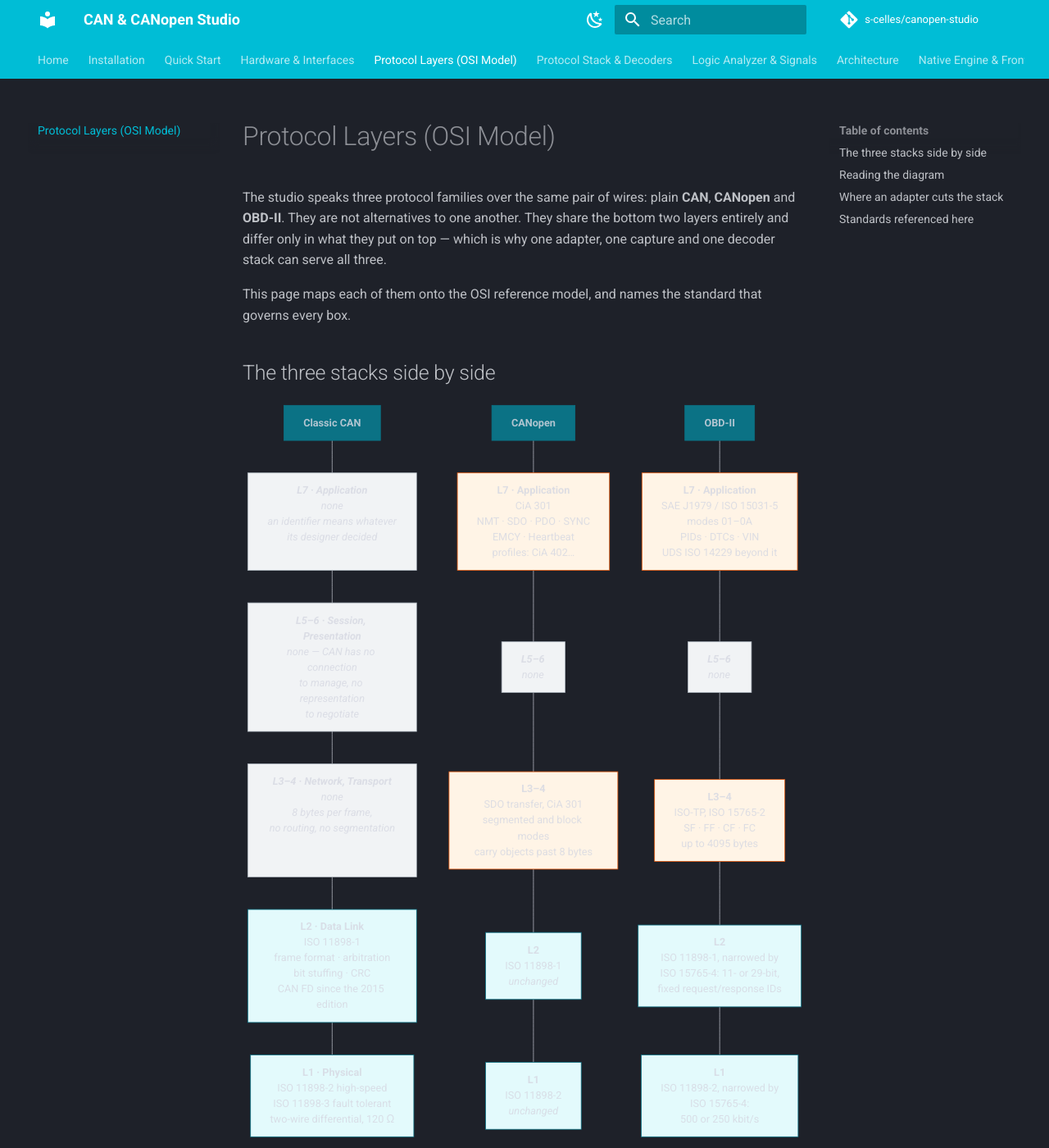
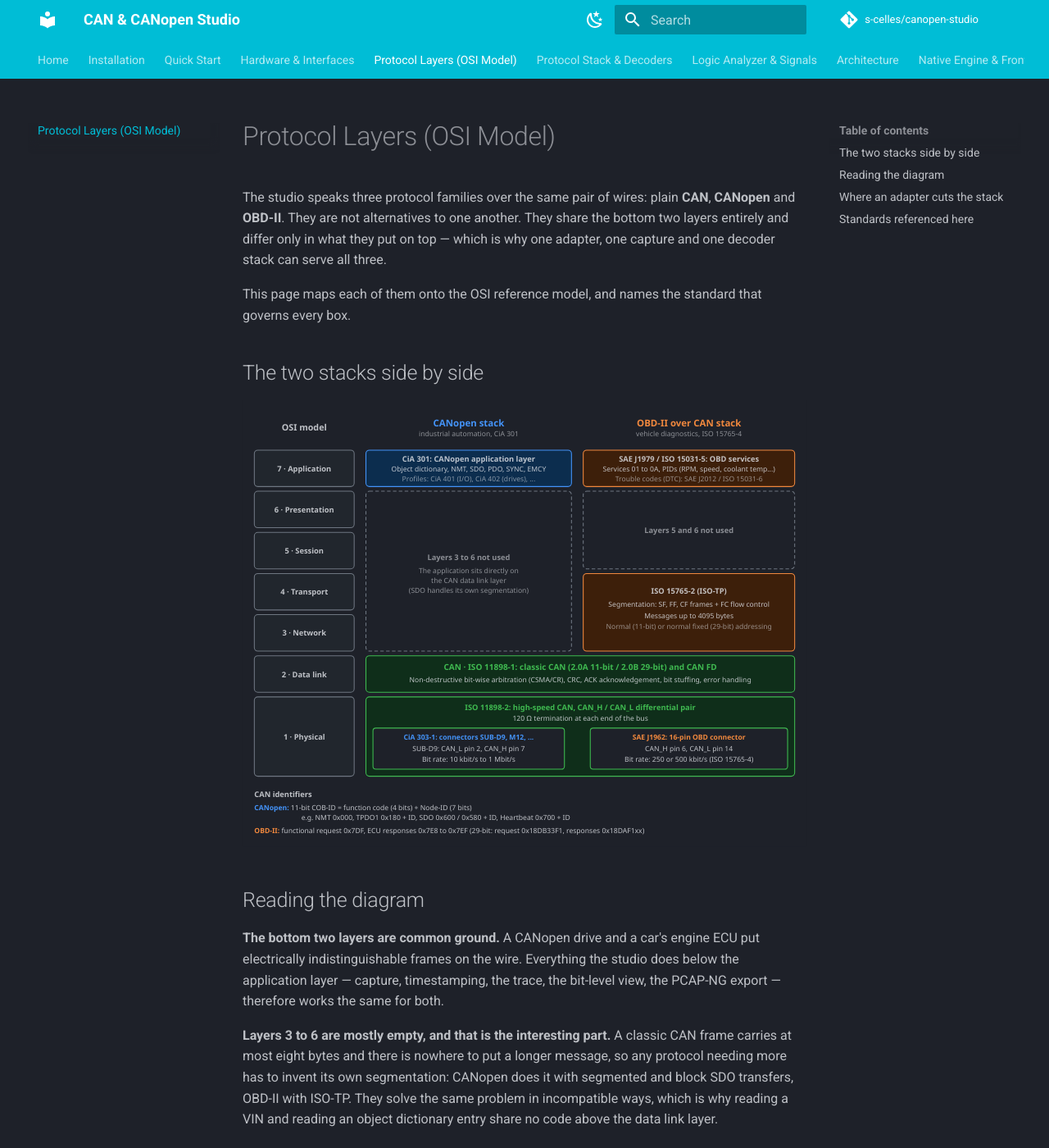
Before and after one commit to s-celles/canopen-studio, an MkDocs documentation site: the page built from docs/osi_model.md, in a window 1280 px wide and 1400 px high. Shown: the whole window at 82% size. Built offline with MkDocs 1.6.1 and Material for MkDocs 9.7.7, drawn with Linux system fonts in a browser that asks for light colours; comment, search, counter and statistics services are not loaded; some of the changed text lies outside the part shown.

Commit message:
docs: draw the OSI layer map as an SVG instead of Mermaid
The Mermaid version could not express the shape the diagram needs. Links
between subgraphs override their inner direction, so the three stacks wrapped
into a grid, and there is no way to draw a cell spanning two columns — which
is exactly what CAN layers 1 and 2 are, the ground both stacks stand on.

Replace it with an inline SVG: an OSI rail on the left, CANopen and OBD-II
side by side, dashed boxes over the layers each one leaves empty, the shared
CAN layers spanning both columns with their connector standards nested inside,
and a footer listing the identifier conventions.

The drawing is inlined rather than referenced as an image so it can follow
Material's palette toggle rather than the OS setting; its palette therefore
lives in docs/stylesheets/extra.css, because a <style> element inside the
<svg> ends Markdown's raw HTML block and the <p> that follows truncates the
drawing.

Assisted-by: AI

````diff
--- a/docs/osi_model.md
+++ b/docs/osi_model.md
@@ -9,55 +9,78 @@ three.
 This page maps each of them onto the OSI reference model, and names the
 standard that governs every box.
 
-## The three stacks side by side
+## The two stacks side by side
 
-```mermaid
-flowchart TB
-    H1["<b>Classic CAN</b>"]
-    H2["<b>CANopen</b>"]
-    H3["<b>OBD-II</b>"]
-
-    C7["<b>L7 · Application</b><br/>none<br/>an identifier means whatever<br/>its designer decided"]
-    O7["<b>L7 · Application</b><br/>CiA 301<br/>NMT · SDO · PDO · SYNC<br/>EMCY · Heartbeat<br/>profiles: CiA 402…"]
-    D7["<b>L7 · Application</b><br/>SAE J1979 / ISO 15031-5<br/>modes 01–0A<br/>PIDs · DTCs · VIN<br/>UDS ISO 14229 beyond it"]
-
-    C56["<b>L5–6 · Session, Presentation</b><br/>none — CAN has no connection<br/>to manage, no representation<br/>to negotiate"]
-    O56["<b>L5–6</b><br/>none"]
-    D56["<b>L5–6</b><br/>none"]
-
-    C34["<b>L3–4 · Network, Transport</b><br/>none<br/>8 bytes per frame,<br/>no routing, no segmentation"]
-    O34["<b>L3–4</b><br/>SDO transfer, CiA 301<br/>segmented and block modes<br/>carry objects past 8 bytes"]
-    D34["<b>L3–4</b><br/>ISO-TP, ISO 15765-2<br/>SF · FF · CF · FC<br/>up to 4095 bytes"]
-
-    C2["<b>L2 · Data Link</b><br/>ISO 11898-1<br/>frame format · arbitration<br/>bit stuffing · CRC<br/>CAN FD since the 2015 edition"]
-    O2["<b>L2</b><br/>ISO 11898-1<br/><i>unchanged</i>"]
-    D2["<b>L2</b><br/>ISO 11898-1, narrowed by<br/>ISO 15765-4: 11- or 29-bit,<br/>fixed request/response IDs"]
-
-    C1["<b>L1 · Physical</b><br/>ISO 11898-2 high-speed<br/>ISO 11898-3 fault tolerant<br/>two-wire differential, 120 Ω"]
-    O1["<b>L1</b><br/>ISO 11898-2<br/><i>unchanged</i>"]
-    D1["<b>L1</b><br/>ISO 11898-2, narrowed by<br/>ISO 15765-4:<br/>500 or 250 kbit/s"]
-
-    H1 --- C7 --- C56 --- C34 --- C2 --- C1
-    H2 --- O7 --- O56 --- O34 --- O2 --- O1
-    H3 --- D7 --- D56 --- D34 --- D2 --- D1
-
-    classDef head fill:#0b7285,stroke:#0b7285,color:#fff
-    classDef empty fill:#f1f3f5,stroke:#adb5bd,color:#495057,font-style:italic
-    classDef shared fill:#e3fafc,stroke:#0b7285
-    classDef own fill:#fff4e6,stroke:#e8590c
-
-    class H1,H2,H3 head
-    class C7,C56,C34,O56,D56 empty
-    class C2,C1,O2,O1,D2,D1 shared
-    class O7,O34,D7,D34 own
-```
+<svg class="osi-diagram" xmlns="http://www.w3.org/2000/svg" viewBox="0 0 960 760" font-family="Segoe UI, Helvetica, Arial, sans-serif" role="img" aria-label="CAN, CANopen and OBD-II mapped onto the seven layers of the OSI model">
+  <title>CAN, CANopen and OBD-II in the OSI model</title>
+  <rect class="bg" x="0" y="0" width="960" height="760"/>
+  <text class="txt" x="105" y="52" font-size="15" font-weight="700" text-anchor="middle">OSI model</text>
+  <text class="h-co" x="385" y="44" font-size="16" font-weight="700" text-anchor="middle">CANopen stack</text>
+  <text class="muted" x="385" y="62" font-size="12" text-anchor="middle">industrial automation, CiA 301</text>
+  <text class="h-obd" x="760" y="44" font-size="16" font-weight="700" text-anchor="middle">OBD-II over CAN stack</text>
+  <text class="muted" x="760" y="62" font-size="12" text-anchor="middle">vehicle diagnostics, ISO 15765-4</text>
+  <g font-size="13" font-weight="600">
+    <rect class="osi" x="20" y="85" width="170" height="62" rx="6"/>
+    <text class="txt" x="105" y="121" text-anchor="middle">7 &#183; Application</text>
+    <rect class="osi" x="20" y="155" width="170" height="62" rx="6"/>
+    <text class="txt" x="105" y="191" text-anchor="middle">6 &#183; Presentation</text>
+    <rect class="osi" x="20" y="225" width="170" height="62" rx="6"/>
+    <text class="txt" x="105" y="261" text-anchor="middle">5 &#183; Session</text>
+    <rect class="osi" x="20" y="295" width="170" height="62" rx="6"/>
+    <text class="txt" x="105" y="331" text-anchor="middle">4 &#183; Transport</text>
+    <rect class="osi" x="20" y="365" width="170" height="62" rx="6"/>
+    <text class="txt" x="105" y="401" text-anchor="middle">3 &#183; Network</text>
+    <rect class="osi" x="20" y="435" width="170" height="62" rx="6"/>
+    <text class="txt" x="105" y="471" text-anchor="middle">2 &#183; Data link</text>
+    <rect class="osi" x="20" y="505" width="170" height="135" rx="6"/>
+    <text class="txt" x="105" y="577" text-anchor="middle">1 &#183; Physical</text>
+  </g>
+  <rect class="co" x="210" y="85" width="350" height="62" rx="6"/>
+  <text class="txt" x="385" y="104" font-size="13" font-weight="700" text-anchor="middle">CiA 301: CANopen application layer</text>
+  <text class="txt" x="385" y="121" font-size="12" text-anchor="middle">Object dictionary, NMT, SDO, PDO, SYNC, EMCY</text>
+  <text class="muted" x="385" y="138" font-size="12" text-anchor="middle">Profiles: CiA 401 (I/O), CiA 402 (drives), ...</text>
+  <rect class="empty" x="210" y="155" width="350" height="272" rx="6"/>
+  <text class="muted" x="385" y="272" font-size="13" font-weight="600" text-anchor="middle">Layers 3 to 6 not used</text>
+  <text class="muted" x="385" y="294" font-size="12" text-anchor="middle">The application sits directly on</text>
+  <text class="muted" x="385" y="311" font-size="12" text-anchor="middle">the CAN data link layer</text>
+  <text class="muted" x="385" y="328" font-size="12" text-anchor="middle">(SDO handles its own segmentation)</text>
+  <rect class="obd" x="580" y="85" width="360" height="62" rx="6"/>
+  <text class="txt" x="760" y="104" font-size="13" font-weight="700" text-anchor="middle">SAE J1979 / ISO 15031-5: OBD services</text>
+  <text class="txt" x="760" y="121" font-size="12" text-anchor="middle">Services 01 to 0A, PIDs (RPM, speed, coolant temp...)</text>
+  <text class="muted" x="760" y="138" font-size="12" text-anchor="middle">Trouble codes (DTC): SAE J2012 / ISO 15031-6</text>
+  <rect class="empty" x="580" y="155" width="360" height="132" rx="6"/>
+  <text class="muted" x="760" y="226" font-size="13" font-weight="600" text-anchor="middle">Layers 5 and 6 not used</text>
+  <rect class="obd" x="580" y="295" width="360" height="132" rx="6"/>
+  <text class="txt" x="760" y="330" font-size="13" font-weight="700" text-anchor="middle">ISO 15765-2 (ISO-TP)</text>
+  <text class="txt" x="760" y="352" font-size="12" text-anchor="middle">Segmentation: SF, FF, CF frames + FC flow control</text>
+  <text class="txt" x="760" y="371" font-size="12" text-anchor="middle">Messages up to 4095 bytes</text>
+  <text class="muted" x="760" y="390" font-size="12" text-anchor="middle">Normal (11-bit) or normal fixed (29-bit) addressing</text>
+  <rect class="can" x="210" y="435" width="730" height="62" rx="6"/>
+  <text class="h-can" x="575" y="459" font-size="14" font-weight="700" text-anchor="middle">CAN &#183; ISO 11898-1: classic CAN (2.0A 11-bit / 2.0B 29-bit) and CAN FD</text>
+  <text class="txt" x="575" y="480" font-size="12" text-anchor="middle">Non-destructive bit-wise arbitration (CSMA/CR), CRC, ACK acknowledgement, bit stuffing, error handling</text>
+  <rect class="can" x="210" y="505" width="730" height="135" rx="6"/>
+  <text class="h-can" x="575" y="527" font-size="13" font-weight="700" text-anchor="middle">ISO 11898-2: high-speed CAN, CAN_H / CAN_L differential pair</text>
+  <text class="txt" x="575" y="546" font-size="12" text-anchor="middle">120 &#937; termination at each end of the bus</text>
+  <rect class="sub" x="222" y="558" width="326" height="70" rx="5"/>
+  <text class="h-co" x="385" y="578" font-size="12" font-weight="600" text-anchor="middle">CiA 303-1: connectors SUB-D9, M12, ...</text>
+  <text class="txt" x="385" y="597" font-size="12" text-anchor="middle">SUB-D9: CAN_L pin 2, CAN_H pin 7</text>
+  <text class="txt" x="385" y="616" font-size="12" text-anchor="middle">Bit rate: 10 kbit/s to 1 Mbit/s</text>
+  <rect class="sub" x="592" y="558" width="336" height="70" rx="5"/>
+  <text class="h-obd" x="760" y="578" font-size="12" font-weight="600" text-anchor="middle">SAE J1962: 16-pin OBD connector</text>
+  <text class="txt" x="760" y="597" font-size="12" text-anchor="middle">CAN_H pin 6, CAN_L pin 14</text>
+  <text class="txt" x="760" y="616" font-size="12" text-anchor="middle">Bit rate: 250 or 500 kbit/s (ISO 15765-4)</text>
+  <text class="txt" x="20" y="675" font-size="13" font-weight="700">CAN identifiers</text>
+  <text class="txt" x="20" y="697" font-size="12"><tspan class="h-co" font-weight="600">CANopen:</tspan> 11-bit COB-ID = function code (4 bits) + Node-ID (7 bits)</text>
+  <text class="txt" x="100" y="715" font-size="12">e.g. NMT 0x000, TPDO1 0x180 + ID, SDO 0x600 / 0x580 + ID, Heartbeat 0x700 + ID</text>
+  <text class="txt" x="20" y="737" font-size="12"><tspan class="h-obd" font-weight="600">OBD-II:</tspan> functional request 0x7DF, ECU responses 0x7E8 to 0x7EF (29-bit: request 0x18DB33F1, responses 0x18DAF1xx)</text>
+</svg>
 
 ## Reading the diagram
 
 **The bottom two layers are common ground.** A CANopen drive and a car's engine
 ECU put electrically indistinguishable frames on the wire. Everything the
 studio does below the application layer — capture, timestamping, the trace, the
-bit-level view, the PCAP-NG export — therefore works the same for all three.
+bit-level view, the PCAP-NG export — therefore works the same for both.
 
 **Layers 3 to 6 are mostly empty, and that is the interesting part.** A classic
 CAN frame carries at most eight bytes and there is nowhere to put a longer
@@ -66,9 +89,10 @@ CANopen does it with segmented and block SDO transfers, OBD-II with ISO-TP.
 They solve the same problem in incompatible ways, which is why reading a VIN
 and reading an object dictionary entry share no code above the data link layer.
 
-**Layer 7 is where the three part company.** Classic CAN has nothing there at
-all: an identifier means whatever the designer decided, which is why the studio
-ships [decoders](decoders.md) for specific devices rather than a universal one.
+**Layer 7 is where the two part company**, and plain CAN has nothing there at
+all: outside a higher-layer protocol an identifier means whatever the designer
+decided, which is why the studio ships [decoders](decoders.md) for specific
+devices rather than a universal one.
 
 !!! note "CAN FD does not add a layer"
     CAN FD changes layers 1 and 2 only — a second bit rate for the data phase,
--- /dev/null
+++ b/docs/stylesheets/extra.css
@@ -0,0 +1,95 @@
+/* Palette for the OSI layer diagram in docs/osi_model.md.
+ *
+ * The diagram is inlined into the page rather than referenced as an image so
+ * that it can follow Material's palette toggle. That rules out a <style>
+ * element inside the <svg>: Python-Markdown ends its raw HTML block at the
+ * closing </style> and wraps the rest of the drawing in a <p>, which the HTML
+ * parser treats as a breakout element and which therefore truncates the SVG.
+ */
+
+.osi-diagram {
+  width: 100%;
+  height: auto;
+}
+
+.osi-diagram rect {
+  stroke-width: 1.5;
+}
+
+/* Surfaces and prose take Material's own colours, so the drawing sits flush
+   with the page in either scheme; the three accent hues are shared. */
+.osi-diagram .bg {
+  fill: var(--md-default-bg-color);
+}
+.osi-diagram .txt {
+  fill: var(--md-default-fg-color);
+}
+.osi-diagram .muted {
+  fill: var(--md-default-fg-color--light);
+}
+.osi-diagram .sub {
+  fill: var(--md-default-bg-color);
+  stroke: #1a7f37;
+}
+.osi-diagram .osi {
+  fill: #eaeef2;
+  stroke: #8c959f;
+}
+.osi-diagram .co {
+  fill: #ddf4ff;
+  stroke: #0969da;
+}
+.osi-diagram .obd {
+  fill: #fff1e5;
+  stroke: #bc4c00;
+}
+.osi-diagram .can {
+  fill: #dafbe1;
+  stroke: #1a7f37;
+}
+.osi-diagram .empty {
+  fill: none;
+  stroke: #8c959f;
+  stroke-dasharray: 6 4;
+}
+.osi-diagram .h-co {
+  fill: #0969da;
+}
+.osi-diagram .h-obd {
+  fill: #bc4c00;
+}
+.osi-diagram .h-can {
+  fill: #1a7f37;
+}
+
+[data-md-color-scheme="slate"] .osi-diagram .osi {
+  fill: #21262d;
+  stroke: #6e7681;
+}
+[data-md-color-scheme="slate"] .osi-diagram .co {
+  fill: #0c2d4e;
+  stroke: #4493f8;
+}
+[data-md-color-scheme="slate"] .osi-diagram .obd {
+  fill: #3d1f0a;
+  stroke: #f0883e;
+}
+[data-md-color-scheme="slate"] .osi-diagram .can {
+  fill: #0f2e1a;
+  stroke: #3fb950;
+}
+[data-md-color-scheme="slate"] .osi-diagram .sub {
+  stroke: #3fb950;
+}
+[data-md-color-scheme="slate"] .osi-diagram .empty {
+  stroke: #6e7681;
+}
+[data-md-color-scheme="slate"] .osi-diagram .h-co {
+  fill: #4493f8;
+}
+[data-md-color-scheme="slate"] .osi-diagram .h-obd {
+  fill: #f0883e;
+}
+[data-md-color-scheme="slate"] .osi-diagram .h-can {
+  fill: #3fb950;
+}
--- a/mkdocs.yml
+++ b/mkdocs.yml
@@ -69,6 +69,9 @@ plugins:
           - roadmap.md
           - changelog.md
 
+extra_css:
+  - stylesheets/extra.css
+
 markdown_extensions:
   - admonition
   - pymdownx.tabbed:
````
